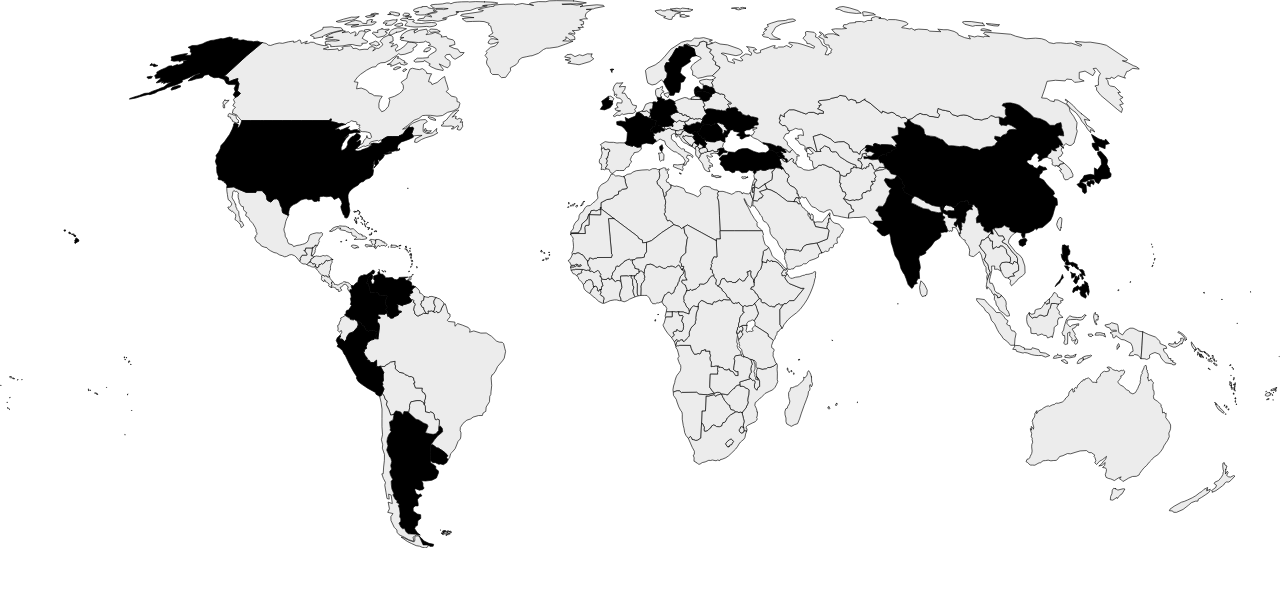
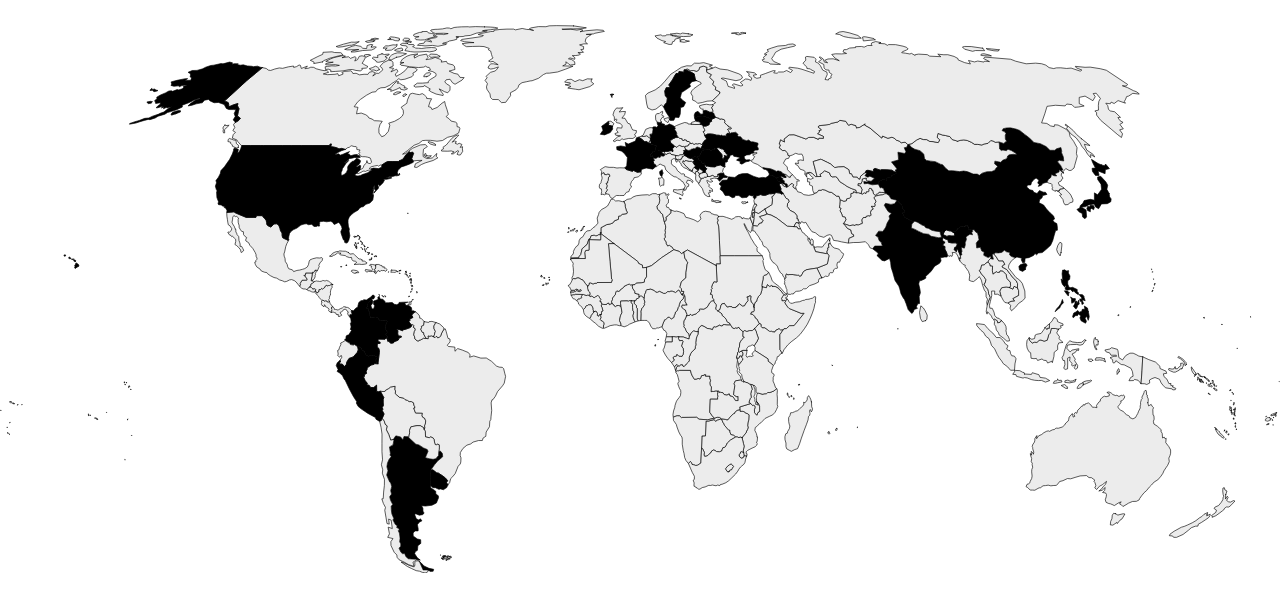
Before and after one commit to muhammed097/Interactive-Map, a plain HTML site: page index.html in a window 1280 px wide. Drawn offline with Linux system fonts and the light colour scheme.

Commit message:
Update index.html

```diff
--- a/index.html
+++ b/index.html
@@ -20,6 +20,10 @@
         overflow-x: hidden;
         overflow-y: hidden;
         background-color: #fff;
+    }
+
+    svg#allSvg {
+        margin-top: 25px;
     }
 
     #name {
```
